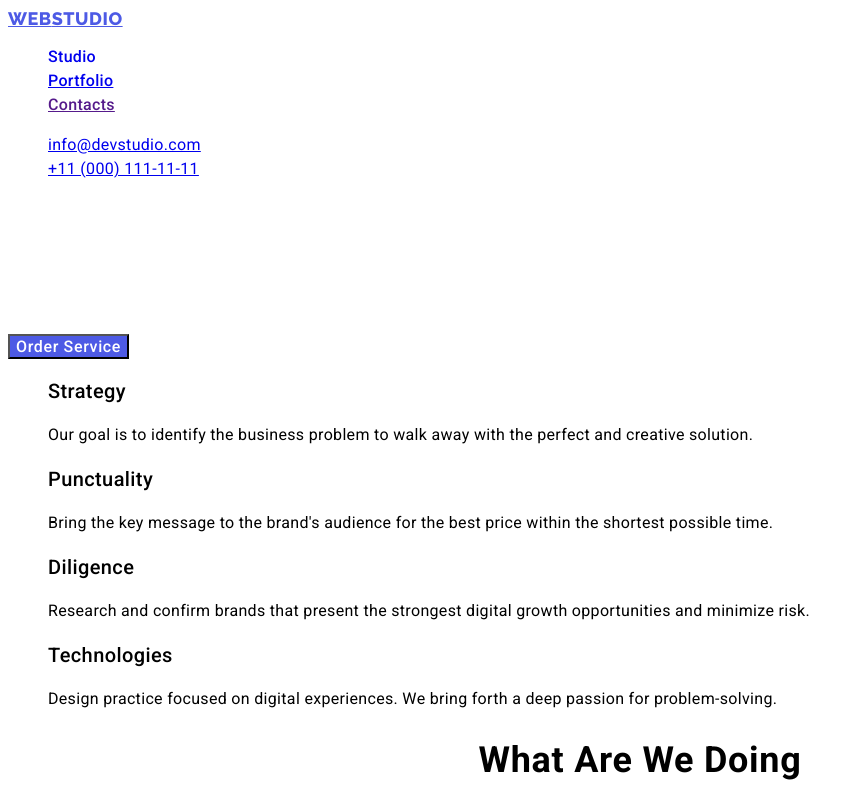
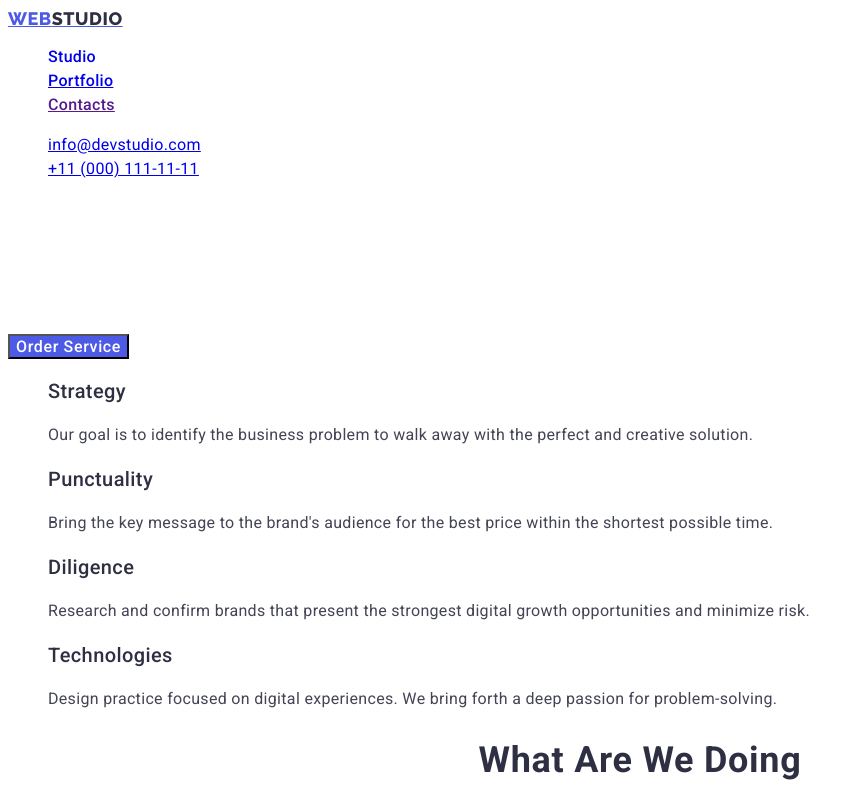
Before and after one commit to LiliiaSemkiv/goit-markup-hw-02, a plain HTML site: page index.html in a window 1280 px wide. Shown: the top 800 px of the page, without its empty margins (0-864 px from the left). Drawn offline with Linux system fonts and the light colour scheme.

Commit message:
Update styles.css

```diff
--- a/css/styles.css
+++ b/css/styles.css
@@ -1,11 +1,12 @@
-:foot{
+:root {
 --brand-color-1: #2E2F42;
 --brand-color-2: #434455;
+--
 }
 
 body{
     font-family: 'Roboto', sans-serif;
-    color: var(--brand-color-2);
+    color: #434455;
     background-color: #ffffff;
 }
 
```
